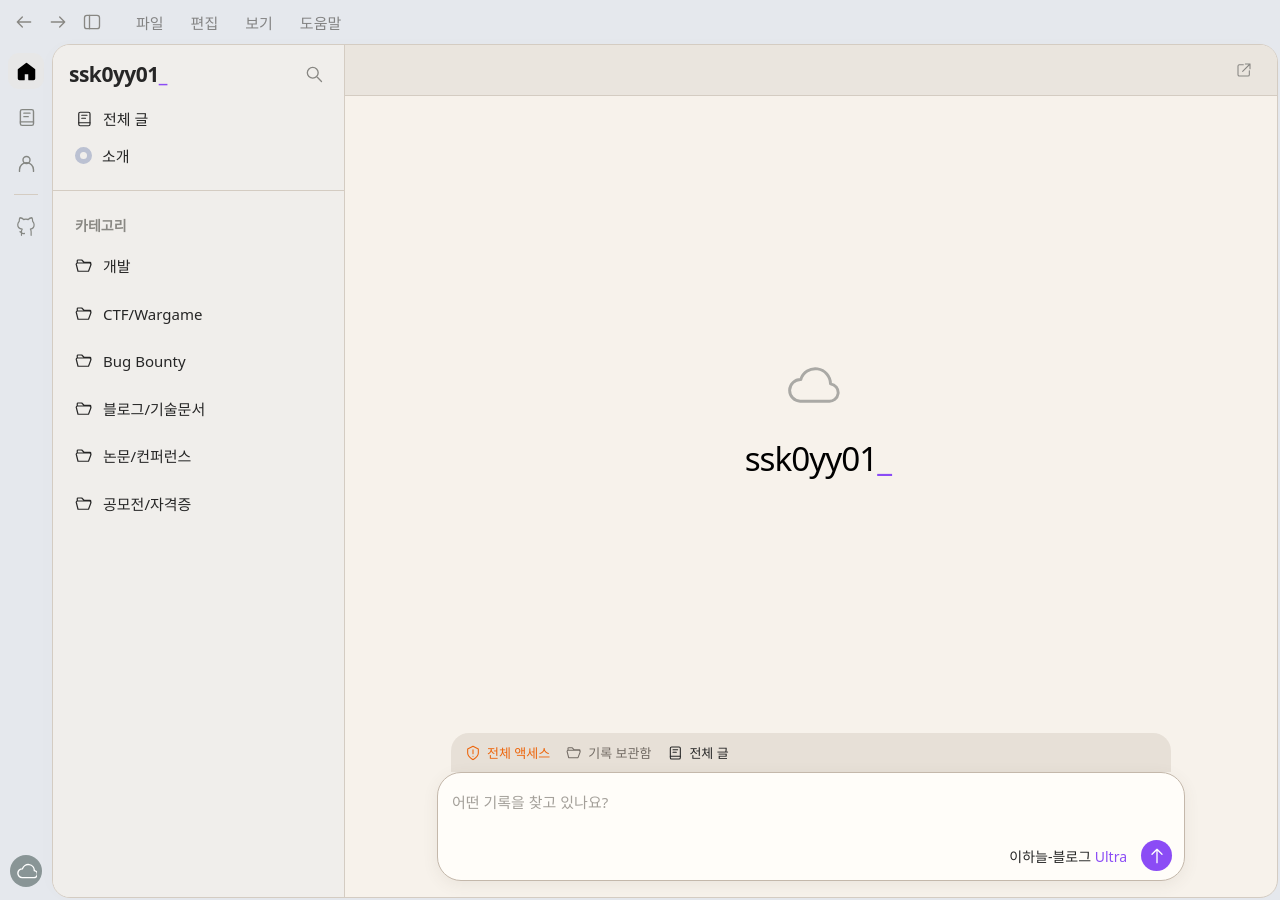
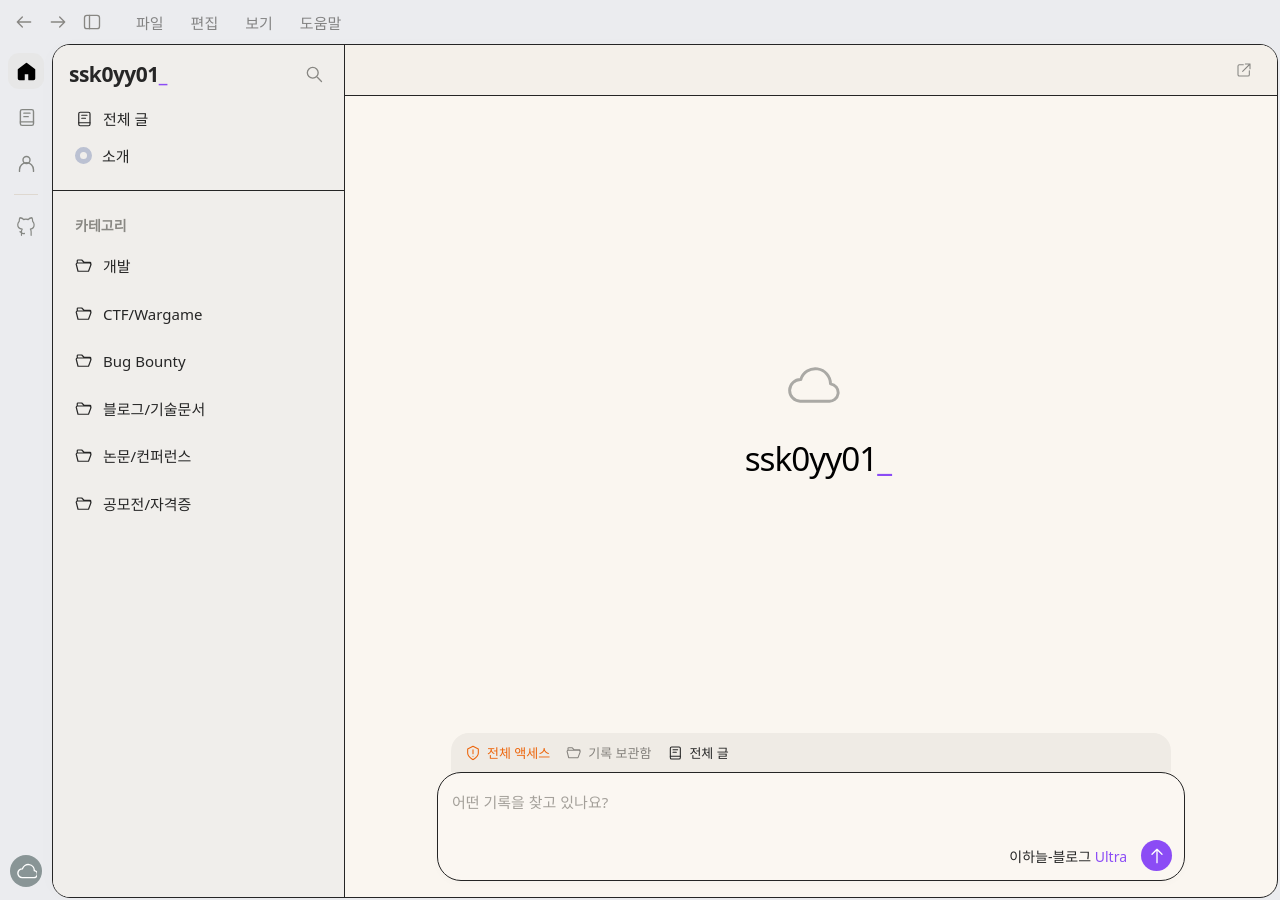
Before and after one commit to ssk0yy01/ssk0yy01.github.io, a Jekyll site: the page built from index.html, in a window 1280 px wide. Built offline with Jekyll 4.4.1, drawn with Linux system fonts in a browser that asks for light colours.

Commit message:
Restore original palette and clarify panes with dark separators

```diff
--- a/assets/style.css
+++ b/assets/style.css
@@ -1,13 +1,14 @@
 :root {
   color-scheme: light;
-  --bg: #f7f2eb;
-  --chrome: #e5e8ed;
+  --bg: #faf6f0;
+  --chrome: #ebecef;
   --sidebar: #f0eeeb;
   --surface: #fffdf9;
   --surface-muted: #eee9e2;
   --text: #262626;
   --muted: #777570;
-  --line: #d4ccc2;
+  --line: #ded8d0;
+  --strong-line: #252525;
   --hover: #e2ddd6;
   --accent: #8b4cf5;
   --rail: 52px;
@@ -55,12 +56,12 @@ button:focus-visible, a:focus-visible, summary:focus-visible, input:focus-visibl
 .rail-profile { margin-top: auto; display: grid; place-items: center; width: 32px; height: 32px; border-radius: 50%; color: #fff; background: #899596; }
 .rail-profile:hover { background: #788789; }
 .rail-profile .icon { width: 21px; height: 21px; }
-.workspace { display: grid; grid-template-columns: var(--sidebar-width) minmax(0, 1fr); margin: 0 2px 2px var(--rail); height: calc(100dvh - var(--topbar) - 2px); border: 1px solid var(--line); border-radius: 18px; background: var(--bg); box-shadow: -4px 0 24px #00000003; overflow: hidden; position: relative; }
-.sidebar { width: var(--sidebar-width); min-width: 0; display: flex; flex-direction: column; background: var(--sidebar); border-right: 1px solid var(--line); color: var(--text); overflow-y: auto; scrollbar-width: thin; scrollbar-color: #dedcd8 transparent; }
+.workspace { display: grid; grid-template-columns: var(--sidebar-width) minmax(0, 1fr); margin: 0 2px 2px var(--rail); height: calc(100dvh - var(--topbar) - 2px); border: 1px solid var(--strong-line); border-radius: 18px; background: var(--bg); box-shadow: -4px 0 24px #00000003; overflow: hidden; position: relative; }
+.sidebar { width: var(--sidebar-width); min-width: 0; display: flex; flex-direction: column; background: var(--sidebar); border-right: 1px solid var(--strong-line); color: var(--text); overflow-y: auto; scrollbar-width: thin; scrollbar-color: #dedcd8 transparent; }
 .sidebar-heading { display: flex; align-items: center; justify-content: space-between; padding: 12px 14px 10px 16px; min-height: 55px; }
 .brand { font-size: 21px; font-weight: 650; letter-spacing: -.5px; white-space: nowrap; }
 .brand span { color: var(--accent); }
-.sidebar-shortcuts { padding: 0 12px 16px; border-bottom: 1px solid var(--line); }
+.sidebar-shortcuts { padding: 0 12px 16px; border-bottom: 1px solid var(--strong-line); }
 .sidebar-shortcuts a, .category-link { display: flex; align-items: center; gap: 10px; min-height: 37px; padding: 8px 10px; border-radius: 9px; }
 .sidebar-shortcuts .icon, .category-link .icon { width: 18px; height: 18px; }
 .sidebar a:hover { background: var(--hover); }
@@ -75,7 +76,7 @@ button:focus-visible, a:focus-visible, summary:focus-visible, input:focus-visibl
 .sidebar-post { display: block; margin-top: 3px; padding: 8px 10px 8px 38px; border-radius: 9px; white-space: nowrap; overflow: hidden; text-overflow: ellipsis; font-size: 14px; }
 .main-pane { min-width: 0; overflow-y: auto; overflow-x: hidden; scrollbar-width: thin; scrollbar-color: #d9d6d0 transparent; padding-bottom: 56px; }
 .main-pane:focus { outline: none; }
-.pane-toolbar { display: flex; align-items: center; justify-content: space-between; min-height: 50px; padding: 9px 17px 9px 26px; font-size: 13px; color: var(--muted); background: #eae5de; border-bottom: 1px solid var(--line); }
+.pane-toolbar { display: flex; align-items: center; justify-content: space-between; min-height: 50px; padding: 9px 17px 9px 26px; font-size: 13px; color: var(--muted); background: #f4f0ea; border-bottom: 1px solid var(--strong-line); }
 .pane-toolbar .icon { width: 16px; height: 16px; }
 .home-pane { display: flex; flex-direction: column; padding-bottom: 0; }
 .home-screen { flex: 1; display: flex; flex-direction: column; align-items: center; min-height: 420px; padding: 12px 38px 16px; }
@@ -86,9 +87,9 @@ button:focus-visible, a:focus-visible, summary:focus-visible, input:focus-visibl
 .welcome h1 .accent-period { position: absolute; right: 0; transform: translateX(100%); }
 .accent-period { color: var(--accent); }
 .home-composer { width: 100%; max-width: 748px; }
-.composer-context { display: flex; align-items: center; gap: 8px; height: 39px; padding: 0 14px; margin: 0 14px; background: #e7e0d7; color: #736c65; border-radius: 18px 18px 0 0; font-size: 13px; }
+.composer-context { display: flex; align-items: center; gap: 8px; height: 39px; padding: 0 14px; margin: 0 14px; background: #efebe5; color: #85827d; border-radius: 18px 18px 0 0; font-size: 13px; }
 .composer-context .icon { width: 16px; height: 16px; }
-.composer { padding: 12px 12px 9px; border: 1px solid #c4b8ab; border-radius: 24px; box-shadow: 0 4px 16px #55483b14; background: #fffdf9; }
+.composer { padding: 12px 12px 9px; border: 1px solid var(--strong-line); border-radius: 24px; box-shadow: 0 2px 8px #00000005; background: #fbf7f2; }
 .composer:focus-within { border-color: #bfa6ef; }
 .composer input { display: block; width: 100%; background: none; border: none; outline: none; color: #000; padding: 3px 2px; height: 34px; }
 .composer input::placeholder { color: #a4a09a; }
```
